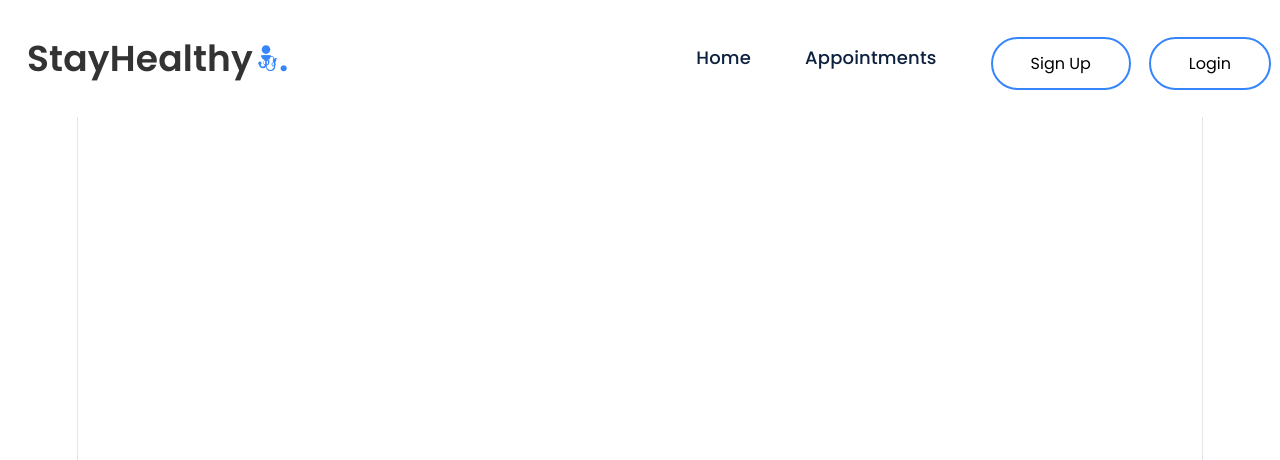
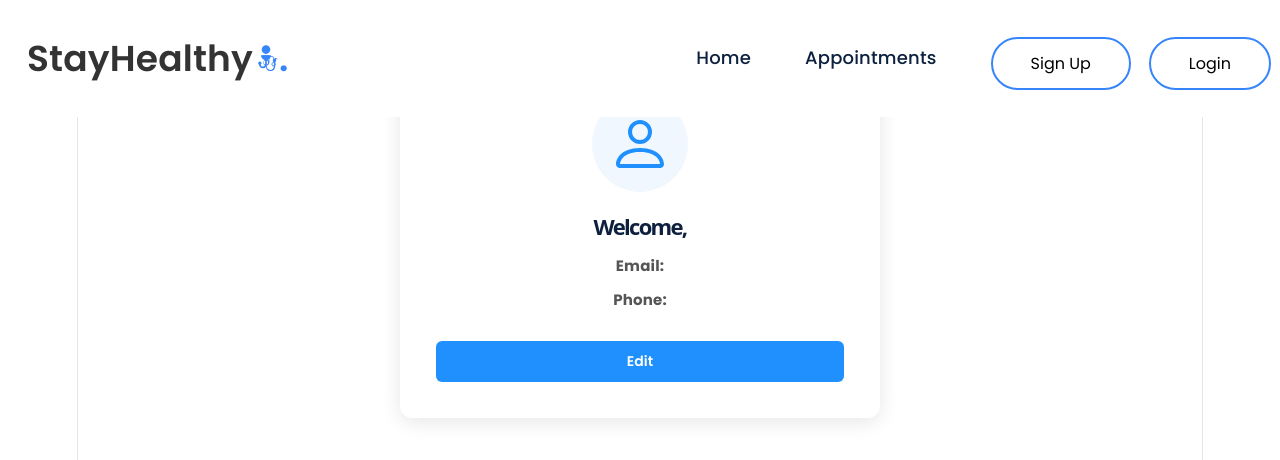
Before and after one commit to carlosarturoleon/med_appt, a React (Vite) app: page /profile in a window 1280 px wide. Shown: the top 460 px of the page. Built offline with nearby package versions, Linux system fonts and the light colour scheme; no server answers; sample sign-in values are in the browser's storage.

Commit message:
Implement ProfileCard with API fetch, edit mode, and profile route

```diff
--- a/src/App.jsx
+++ b/src/App.jsx
@@ -8,6 +8,7 @@ import InstantConsultation from './Components/InstantConsultationBooking/Instant
 import BookingConsultation from './Components/BookingConsultation';
 import Notification from './Components/Notification/Notification';
 import ReviewFormApp from './Components/ReviewForm/ReviewFormApp';
+import ProfileCard from './Components/ProfileCard/ProfileCard';
 
 function App() {
   return (
@@ -22,6 +23,7 @@ function App() {
               <Route path="/instant-consultation" element={<InstantConsultation/>}/>
               <Route path="/booking-consultation" element={<BookingConsultation/>}/>
               <Route path="/review" element={<ReviewFormApp/>}/>
+              <Route path="/profile" element={<ProfileCard/>}/>
             </Routes>
           </Notification>
         </BrowserRouter>
--- a/src/Components/Navbar/Navbar.jsx
+++ b/src/Components/Navbar/Navbar.jsx
@@ -1,7 +1,6 @@
 import React from 'react';
 import { Link, useNavigate } from 'react-router-dom';
 import './Navbar.css';
-import ProfileCard from '../ProfileCard/ProfileCard';
 
 function Navbar() {
   const navigate = useNavigate();
@@ -71,10 +70,8 @@ function Navbar() {
                 {userName} ▾
               </span>
               <ul className="dropdown-menu">
-                <li><ProfileCard /></li>
-                <li style={{ padding: '4px 16px', borderTop: '1px solid #eee' }}>
-                  <Link to="/review">My Reviews</Link>
-                </li>
+                <li><Link to="/profile">My Profile</Link></li>
+                <li><Link to="/review">My Reviews</Link></li>
               </ul>
             </li>
             <li className="link">
--- a/src/Components/ProfileCard/ProfileCard.css
+++ b/src/Components/ProfileCard/ProfileCard.css
@@ -1,44 +1,128 @@
-.profile-card {
-    display: flex;
-    align-items: center;
-    gap: 14px;
-    padding: 16px;
-    min-width: 220px;
+.profile-container {
+    max-width: 480px;
+    margin: 60px auto;
+    padding: 36px;
     background-color: #fff;
-    border-radius: 8px;
+    border-radius: 12px;
+    box-shadow: 0 4px 20px rgba(0, 0, 0, 0.1);
+    text-align: center;
 }
 
-.profile-card__avatar {
-    width: 56px;
-    height: 56px;
+.profile-avatar {
+    width: 96px;
+    height: 96px;
     border-radius: 50%;
     background-color: #f0f7ff;
     display: flex;
     align-items: center;
     justify-content: center;
-    flex-shrink: 0;
+    margin: 0 auto 20px auto;
 }
 
-.profile-card__info {
+/* View mode */
+.profile-details h1 {
+    font-size: 22px;
+    font-weight: 700;
+    color: #0d213f;
+    margin-bottom: 12px;
+}
+
+.profile-details p {
+    font-size: 15px;
+    color: #555;
+    margin: 8px 0;
+}
+
+/* Edit mode form */
+.profile-form h2 {
+    font-size: 20px;
+    font-weight: 700;
+    color: #0d213f;
+    margin-bottom: 20px;
+}
+
+.profile-form label {
     display: flex;
     flex-direction: column;
-    gap: 4px;
+    text-align: left;
+    font-size: 13px;
+    font-weight: 600;
+    color: #444;
+    text-transform: uppercase;
+    letter-spacing: 0.4px;
+    margin-bottom: 14px;
+    gap: 6px;
 }
 
-.profile-card__name {
-    font-size: 15px;
-    font-weight: 700;
-    color: #0d213f;
-    margin: 0;
+.profile-form input {
+    padding: 10px 12px;
+    border: 1.5px solid #dde3ec;
+    border-radius: 6px;
+    font-size: 14px;
+    color: #333;
+    background-color: #fafbfd;
+    transition: border-color 0.2s ease;
 }
 
-.profile-card__detail {
-    font-size: 12px;
-    color: #666;
-    margin: 0;
+.profile-form input:focus {
+    outline: none;
+    border-color: #2190ff;
+    box-shadow: 0 0 0 3px rgba(33, 144, 255, 0.12);
+    background-color: #fff;
 }
 
-.profile-card__detail span {
+.profile-form input:disabled {
+    background-color: #f0f0f0;
+    color: #999;
+    cursor: not-allowed;
+}
+
+.profile-form__actions {
+    display: flex;
+    gap: 12px;
+    justify-content: center;
+    margin-top: 20px;
+}
+
+/* Buttons */
+.profile-btn {
+    padding: 10px 24px;
+    border: none;
+    border-radius: 6px;
+    font-size: 14px;
     font-weight: 600;
-    color: #2190ff;
+    cursor: pointer;
+    transition: background-color 0.2s ease, transform 0.1s ease;
 }
+
+.profile-btn:hover {
+    transform: translateY(-1px);
+}
+
+.profile-btn--edit {
+    background-color: #2190ff;
+    color: #fff;
+    margin-top: 20px;
+}
+
+.profile-btn--edit:hover {
+    background-color: #1a7ae0;
+}
+
+.profile-btn--save {
+    background-color: #28a745;
+    color: #fff;
+}
+
+.profile-btn--save:hover {
+    background-color: #218838;
+}
+
+.profile-btn--cancel {
+    background-color: #f0f0f0;
+    color: #333;
+}
+
+.profile-btn--cancel:hover {
+    background-color: #e0e0e0;
+}
--- a/src/Components/ProfileCard/ProfileCard.jsx
+++ b/src/Components/ProfileCard/ProfileCard.jsx
@@ -1,25 +1,169 @@
-import React from 'react';
-import './ProfileCard.css';
+// Following code has been commented with appropriate comments for your reference.
+// Import necessary modules from React and other files
+import React, { useEffect, useState } from "react";
+import { API_URL } from "../../config";
+import { useNavigate } from "react-router-dom";
+import "./ProfileCard.css";
 
+// Define a Function component called ProfileCard
 const ProfileCard = () => {
-    const name = sessionStorage.getItem('name') || '';
-    const email = sessionStorage.getItem('email') || '';
-    const phone = sessionStorage.getItem('phone') || '';
+  // Set up state variables using the useState hook
+  const [userDetails, setUserDetails] = useState({});
+  const [updatedDetails, setUpdatedDetails] = useState({});
+  const [editMode, setEditMode] = useState(false);
 
+  // Access the navigation functionality from React Router
+  const navigate = useNavigate();
+
+  // Use the useEffect hook to fetch user profile data when the component mounts or updates
+  useEffect(() => {
+    const authtoken = sessionStorage.getItem("auth-token");
+    if (!authtoken) {
+      navigate("/login");
+    } else {
+      fetchUserProfile();
+    }
+  }, [navigate]);
+
+  // Function to fetch user profile data from the API
+  const fetchUserProfile = async () => {
+    try {
+      const authtoken = sessionStorage.getItem("auth-token");
+      const email = sessionStorage.getItem("email");
+
+      if (!authtoken) {
+        navigate("/login");
+      } else {
+        const response = await fetch(`${API_URL}api/auth/user`, {
+          headers: {
+            "Authorization": `Bearer ${authtoken}`,
+            "Email": email,
+          },
+        });
+        if (response.ok) {
+          const user = await response.json();
+          setUserDetails(user);
+          setUpdatedDetails(user);
+        } else {
+          throw new Error("Failed to fetch user profile");
+        }
+      }
+    } catch (error) {
+      console.error(error);
+    }
+  };
+
+  // Function to enable edit mode for profile details
+  const handleEdit = () => {
+    setEditMode(true);
+  };
+
+  // Function to update state when user inputs new data
+  const handleInputChange = (e) => {
+    setUpdatedDetails({
+      ...updatedDetails,
+      [e.target.name]: e.target.value,
+    });
+  };
+
+  // Function to handle form submission when user saves changes
+  const handleSubmit = async (e) => {
+    e.preventDefault();
+
+    try {
+      const authtoken = sessionStorage.getItem("auth-token");
+      const email = sessionStorage.getItem("email");
+
+      if (!authtoken || !email) {
+        navigate("/login");
+        return;
+      }
+
+      const payload = { ...updatedDetails };
+      const response = await fetch(`${API_URL}api/auth/user`, {
+        method: "PUT",
+        headers: {
+          "Authorization": `Bearer ${authtoken}`,
+          "Content-Type": "application/json",
+          "Email": email,
+        },
+        body: JSON.stringify(payload),
+      });
+
+      if (response.ok) {
+        // Update the user details in session storage
+        sessionStorage.setItem("name", updatedDetails.name);
+        sessionStorage.setItem("phone", updatedDetails.phone);
+
+        setUserDetails(updatedDetails);
+        setEditMode(false);
+        alert("Profile Updated Successfully!");
+        navigate("/");
+      } else {
+        throw new Error("Failed to update profile");
+      }
+    } catch (error) {
+      console.error(error);
+    }
+  };
+
+  // Render the profile form with different sections based on edit mode
   return (
-        <div className="profile-card">
-            <div className="profile-card__avatar">
-                <svg xmlns="http://www.w3.org/2000/svg" width="48" height="48" fill="#2190ff" viewBox="0 0 16 16">
+    <div className="profile-container">
+      <div className="profile-avatar">
+        <svg xmlns="http://www.w3.org/2000/svg" width="64" height="64" fill="#2190ff" viewBox="0 0 16 16">
           <path d="M8 8a3 3 0 1 0 0-6 3 3 0 0 0 0 6zm2-3a2 2 0 1 1-4 0 2 2 0 0 1 4 0zm4 8c0 1-1 1-1 1H3s-1 0-1-1 1-4 6-4 6 3 6 4zm-1-.004c-.001-.246-.154-.986-.832-1.664C11.516 10.68 10.289 10 8 10c-2.29 0-3.516.68-4.168 1.332-.678.678-.83 1.418-.832 1.664h10z"/>
         </svg>
       </div>
-            <div className="profile-card__info">
-                <h3 className="profile-card__name">{name || email.split('@')[0]}</h3>
-                {email && <p className="profile-card__detail"><span>Email:</span> {email}</p>}
-                {phone && <p className="profile-card__detail"><span>Phone:</span> {phone}</p>}
+
+      {editMode ? (
+        // Edit mode: show editable form
+        <form className="profile-form" onSubmit={handleSubmit}>
+          <h2>Edit Profile</h2>
+          <label>
+            Email
+            <input
+              type="email"
+              name="email"
+              value={userDetails.email || ''}
+              disabled
+            />
+          </label>
+          <label>
+            Name
+            <input
+              type="text"
+              name="name"
+              value={updatedDetails.name || ''}
+              onChange={handleInputChange}
+            />
+          </label>
+          <label>
+            Phone
+            <input
+              type="text"
+              name="phone"
+              value={updatedDetails.phone || ''}
+              onChange={handleInputChange}
+            />
+          </label>
+          <div className="profile-form__actions">
+            <button type="submit" className="profile-btn profile-btn--save">Save</button>
+            <button type="button" className="profile-btn profile-btn--cancel" onClick={() => setEditMode(false)}>Cancel</button>
           </div>
+        </form>
+      ) : (
+        // View mode: show profile details
+        <div className="profile-details">
+          <h1>Welcome, {userDetails.name}</h1>
+          <p><b>Email:</b> {userDetails.email}</p>
+          <p><b>Phone:</b> {userDetails.phone}</p>
+          <button className="profile-btn profile-btn--edit" onClick={handleEdit}>Edit</button>
+        </div>
+      )}
     </div>
   );
 };
 
+// Export the ProfileCard component as the default export
 export default ProfileCard;
```
Lines whose indentation alone changed are shown as unchanged.
